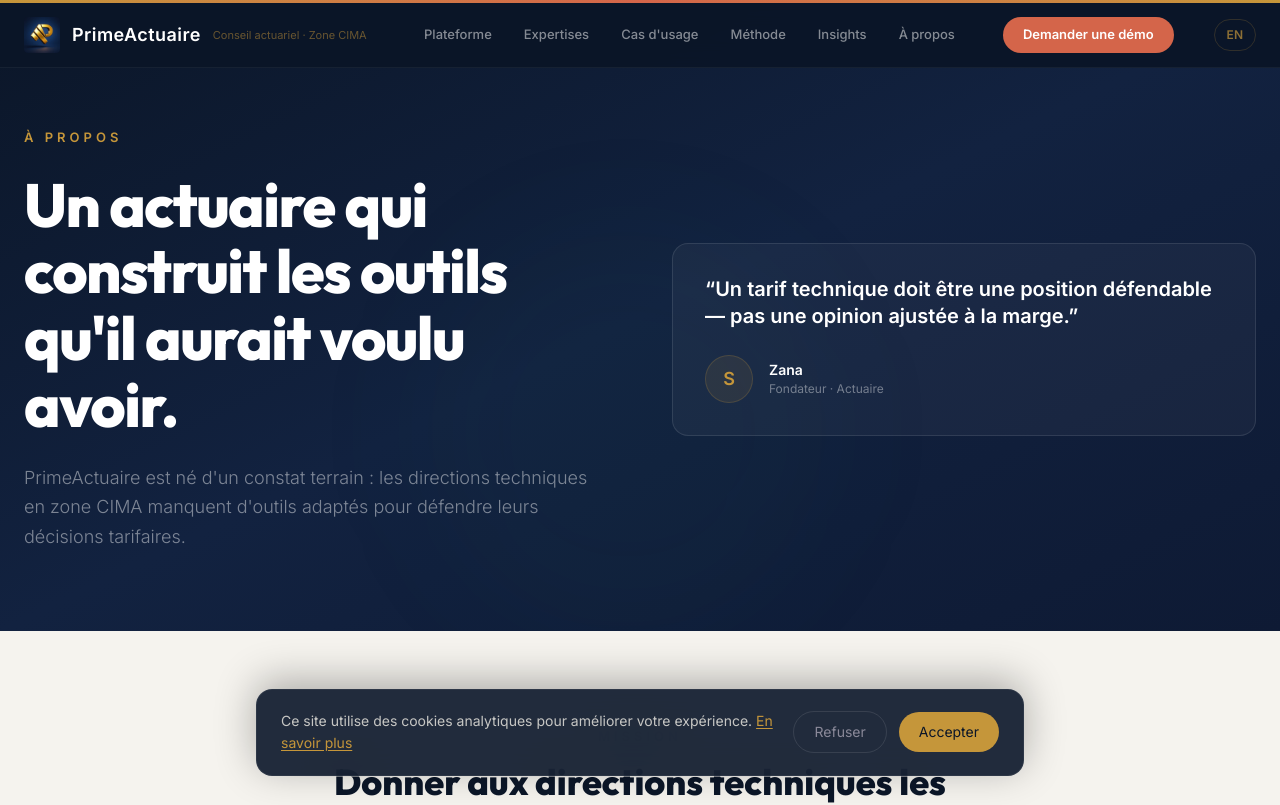
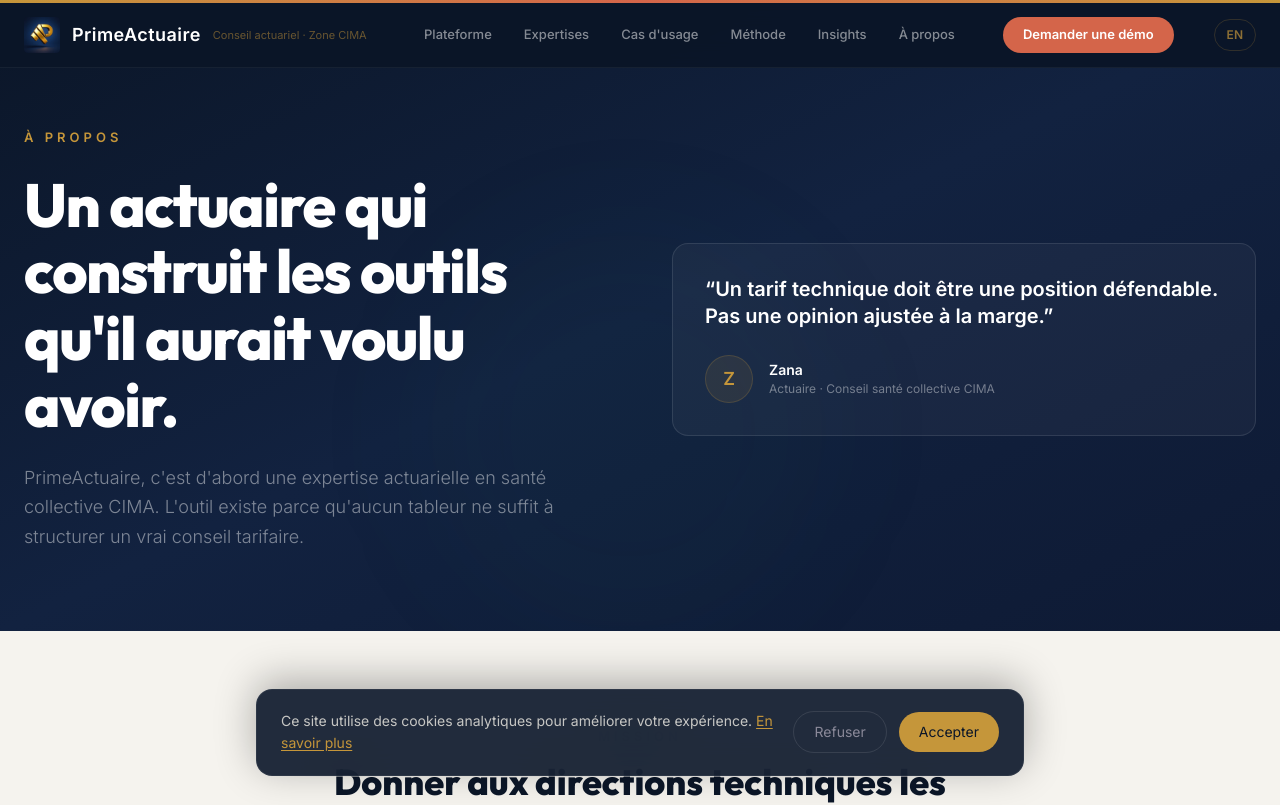
Before and after one commit to sidickgoldman/SiteWeb_PrimeActuaire, a Next.js app: page /a-propos in a window 1280 px wide. Shown: the top 805 px of the page. Built offline with nearby package versions, Linux system fonts and the light colour scheme.

Commit message:
fix: a-propos - heroDesc expertise-first, quoteRole, citation sans tiret, avatar Z

```diff
--- a/src/app/a-propos/AProposClient.tsx
+++ b/src/app/a-propos/AProposClient.tsx
@@ -47,7 +47,7 @@ export default function AProposClient() {
                   </blockquote>
                   <div className="mt-6 flex items-center gap-4">
                     <div className="w-12 h-12 rounded-full bg-gold/10 border border-gold/20 flex items-center justify-center">
-                      <span className="font-[var(--font-heading)] font-extrabold text-gold text-lg">S</span>
+                      <span className="font-[var(--font-heading)] font-extrabold text-gold text-lg">Z</span>
                     </div>
                     <div>
                       <p className="text-white font-semibold text-[14px]">{p.quoteAuthor}</p>
--- a/src/i18n/en.ts
+++ b/src/i18n/en.ts
@@ -615,10 +615,10 @@ export const en: Dictionary = {
   aProposPage: {
     heroEyebrow: "About",
     heroTitle: "An actuary building the tools he wished he had.",
-    heroDesc: "PrimeActuaire was born from a field observation: technical directors in the CIMA zone lack the right tools to defend their pricing decisions.",
-    quote: "A technical premium must be a defensible position — not an opinion adjusted at the margins.",
+    heroDesc: "PrimeActuaire is first and foremost actuarial expertise in group health, CIMA zone. The tool exists because no spreadsheet is enough to structure a real pricing advisory.",
+    quote: "A technical premium must be a defensible position. Not an opinion adjusted at the margins.",
     quoteAuthor: "Zana",
-    quoteRole: "Founder · Actuary",
+    quoteRole: "Actuary · Group health advisory CIMA",
     missionEyebrow: "Mission",
     missionTitle: "Give technical directors the means to decide with data.",
     missionDesc: "Not with intuition. Not under sales pressure. With traceable analyses, defensible figures, and tools built for the CIMA landscape.",
--- a/src/i18n/fr.ts
+++ b/src/i18n/fr.ts
@@ -613,10 +613,10 @@ export const fr = {
   aProposPage: {
     heroEyebrow: "À propos",
     heroTitle: "Un actuaire qui construit les outils qu'il aurait voulu avoir.",
-    heroDesc: "PrimeActuaire est né d'un constat terrain : les directions techniques en zone CIMA manquent d'outils adaptés pour défendre leurs décisions tarifaires.",
-    quote: "Un tarif technique doit être une position défendable — pas une opinion ajustée à la marge.",
+    heroDesc: "PrimeActuaire, c'est d'abord une expertise actuarielle en santé collective CIMA. L'outil existe parce qu'aucun tableur ne suffit à structurer un vrai conseil tarifaire.",
+    quote: "Un tarif technique doit être une position défendable. Pas une opinion ajustée à la marge.",
     quoteAuthor: "Zana",
-    quoteRole: "Fondateur · Actuaire",
+    quoteRole: "Actuaire · Conseil santé collective CIMA",
     missionEyebrow: "Mission",
     missionTitle: "Donner aux directions techniques les moyens de décider avec des données.",
     missionDesc: "Pas avec des intuitions. Pas sous la pression du commercial. Avec des analyses traçables, des chiffres défendables, et des outils conçus pour le terrain CIMA.",
```
